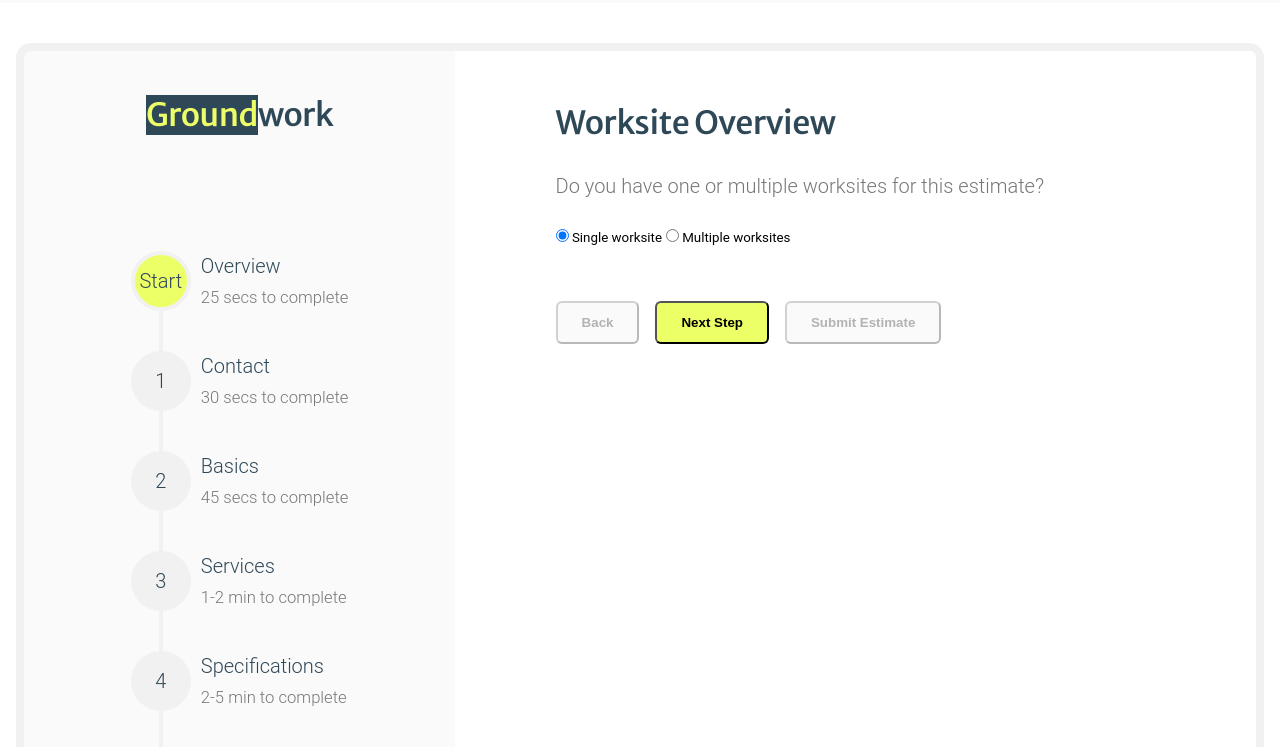
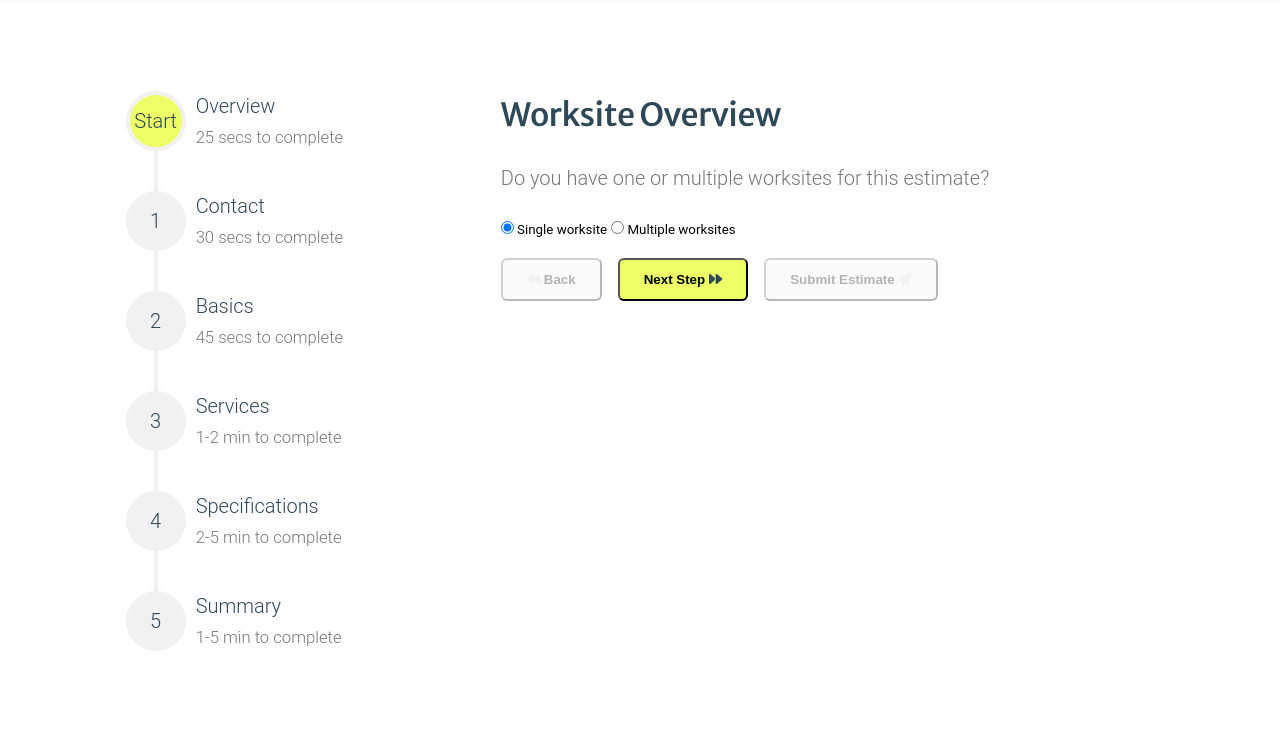
Before and after one commit to luckyfrappe/groundwork, a website: page new-project.html in a window 1280 px wide. Shown: the part 53-800 px from the top of the page. Drawn offline with Linux system fonts and the light colour scheme.

Commit message:
Redesign form from modal looking into blended into the website

```diff
--- a/assets/CSS/style.css
+++ b/assets/CSS/style.css
@@ -389,15 +389,7 @@ nav li:last-child {
 .form-box {
   display: flex;
   flex-direction: column;
-  border: 8px solid var(--color-darker-grey);
-  background-color: var(--color-light-grey);
-  border-radius: 15px;
-}
-
-/* Progress bar */
-.form-box .progress {
-  position: relative;
-  padding: 1em;
+  margin-bottom: var(--space-section-y);
 }
 
 /* Wrapper for the progress bar borrowed from WeiChiaChang */
@@ -419,16 +411,6 @@ nav li:last-child {
   background-color: var(--color-primary);
   border-radius: 3px;
   transition: width 500ms ease-in-out;
-}
-
-.logo {
-  padding: 40px 48px;
-  text-align: center;
-}
-
-.logo span {
-  color: var(--color-primary);
-  background-color: var(--color-navy-blue);
 }
 
 .align-center {
@@ -471,21 +453,16 @@ nav li:last-child {
 /* Form */
 .form-box form {
   width: 100%;
-  padding: 3em 1em;
-  background-color: var(--color-white);
-  border-radius: 15px 15px 6px 6px;
+  padding: 1em 0;
 }
 
 form>div {
-  max-width: 600px;
-  margin: 0 auto;
+  max-width: 900px;
 }
 
 form>div p {
   color: var(--color-grey);
-}
-
-;
+};
 
 form>div>div> {
   display: flex;
@@ -494,7 +471,7 @@ form>div>div> {
 }
 
 input {
-  margin-bottom: 2em;
+  margin-bottom: 24px;
 }
 
 input:not([type="checkbox"], [type="radio"], [type="button"]),
@@ -518,6 +495,29 @@ textarea {
   outline-color: var(--color-grey);
   border: 1px solid var(--color-darker-grey);
   background-color: transparent;
+  margin-bottom: 24px;
+}
+
+::file-selector-button {
+  font-family: inherit;
+  margin-top: 4px;
+  height: 30px;
+  border-radius: 6px;
+  outline-color: var(--color-grey);
+  border: 1px solid var(--color-navy-blue);
+  background-color: transparent;
+  cursor: pointer;
+  color: var(--color-grey);
+}
+
+::file-selector-button:hover {
+  background-color: var(--color-darker-grey);
+  color: var(--color-navy-blue);
+}
+
+.summaryForm button {
+  margin-bottom: 24px;
+  background-color: var(--color-white);
 }
 
 form label {
@@ -557,7 +557,9 @@ form>div.active {
   display: flex;
   flex-wrap: wrap;
   gap: 1em;
-  margin-top: 2em;
+}
+form i {
+  color: var(--color-navy-blue);
 }
 
 .btn-group [class*="btn-"] {
@@ -567,6 +569,10 @@ form>div.active {
 .btn-group [class*="btn-"]:disabled {
   background-color: var(--color-light-grey);
   cursor: default;
+}
+
+.btn-group [class*="btn-"]:disabled i {
+  color: var(--color-darker-grey);
 }
 
 .btn-group [class*="btn-"]:hover:not(:disabled) {
--- a/new-project.html
+++ b/new-project.html
@@ -94,15 +94,13 @@
                 <div class="form-box">
                     <!-- Progress bar -->
                     <div class="progress">
-                        <div class="logo">
-                            <h1><span>Ground</span>work</h1>
-                        </div>
                         <div class="align-center">
                             <div class="wrapper-progress-bar">
-                                    <div class="progress-bar">
-                                        <span class="progress-bar-fill" style="width: 0%;" style = "text-align: center;"></span>
-                                    </div>
+                                <div class="progress-bar">
+                                    <span class="progress-bar-fill" style="width: 0%;"
+                                        style="text-align: center;"></span>
                                 </div>
+                            </div>
                             <ul class="progress-steps">
                                 <li class="step active">
                                     <p class="step-number">Start</p>
@@ -120,7 +118,7 @@
                                     <p class="step-number">3</p>
                                     <p>Services<br><span>1-2 min to complete</span></p>
                                 </li>
-                                <li class="step" >
+                                <li class="step">
                                     <p class="step-number">4</p>
                                     <p>Specifications<br><span>2-5 min to complete</span></p>
                                 </li>
@@ -239,7 +237,7 @@
                                     Insulation</label>
                                 <label><input type="checkbox" name="services" value="rush" /> Rush Delivery</label>
                                 <label><input type="checkbox" name="services" value="siteSetup" checked disabled />
-                                    Site Setup & Management (always included)</label>
+                                    Site Setup & Management (always included)<br><br></label>
                             </div>
                         </div>
 
@@ -301,10 +299,11 @@
                             <section id="summaryServices"></section>
                             <section id="summaryTotal"></section>
 
-                            <button type="button" id="exportCsvBtn">Download CSV</button>
-
-                            <label for="goToProModeBtn">Want to adjust advanced pricing details?</label>
-                            <input type="button" id="goToProModeBtn" value="Go to Pro Mode" />
+                            <button type="button" id="exportCsvBtn">Download CSV <i class="fa-solid fa-table"></i></button>
+                            <div>
+                                <label for="goToProModeBtn">Want to adjust advanced pricing details?</label>
+                                <button type="button" id="goToProModeBtn">Pro Mode <i class="fa-solid fa-file-excel"></i></button>
+                            </div>
 
                             <!-- Step 6: Pro-mode -->
                             <div class="proMode" style="display:none;">
@@ -326,9 +325,9 @@
                             </div>
                         </div>
                         <div class="btn-group">
-                            <button type="button" class="btn-prev" disabled>Back</button>
-                            <button type="button" class="btn-next">Next Step</button>
-                            <button type="submit" class="btn-submit" disabled>Submit Estimate</button>
+                            <button type="button" class="btn-prev" disabled><i class="fa-solid fa-backward"></i> Back</button>
+                            <button type="button" class="btn-next">Next Step <i class="fa-solid fa-forward"></i></button>
+                            <button type="submit" class="btn-submit" disabled>Submit Estimate <i class="fa-solid fa-paper-plane"></i></button>
                         </div>
                     </form>
                 </div>
```
